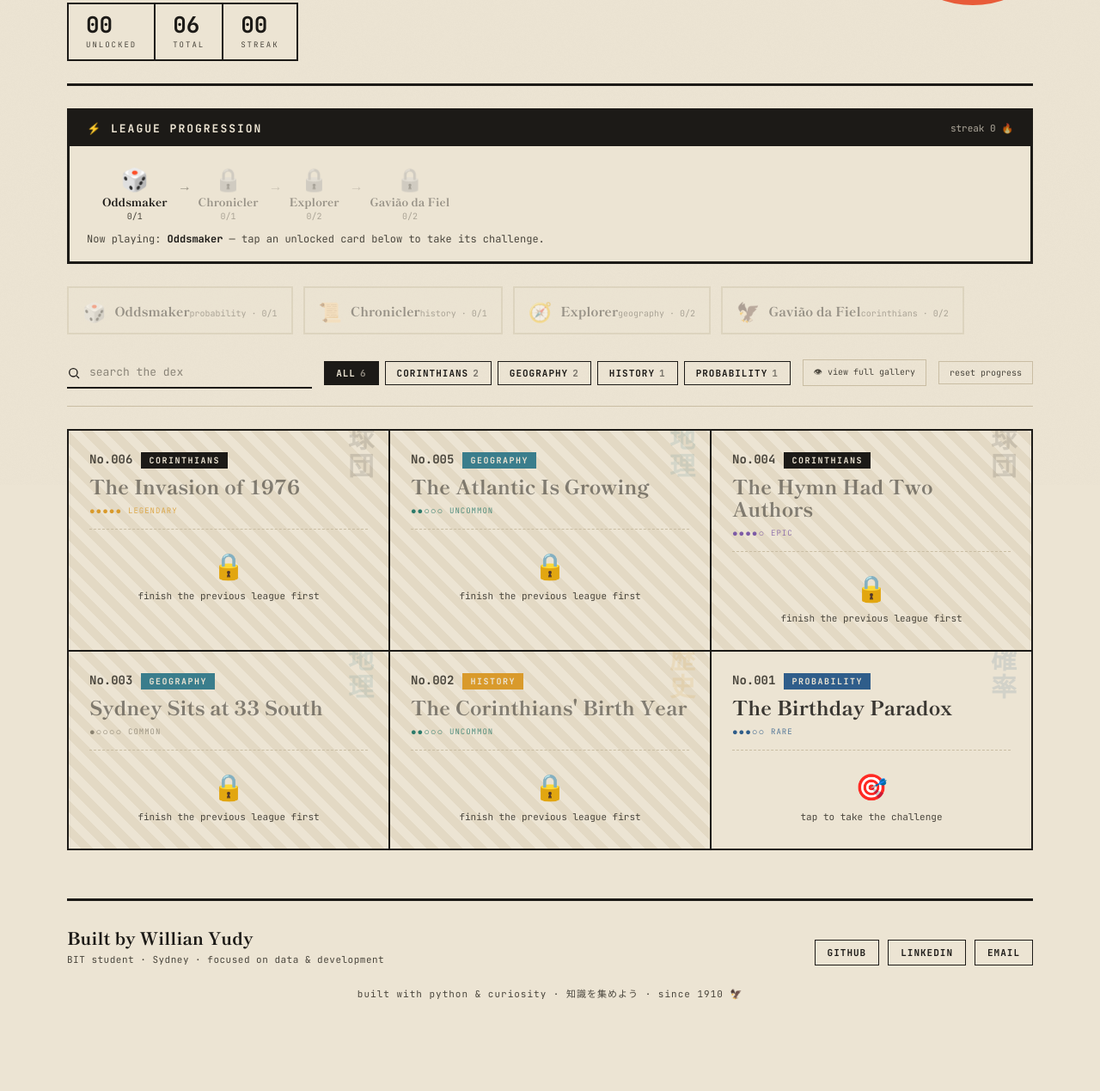
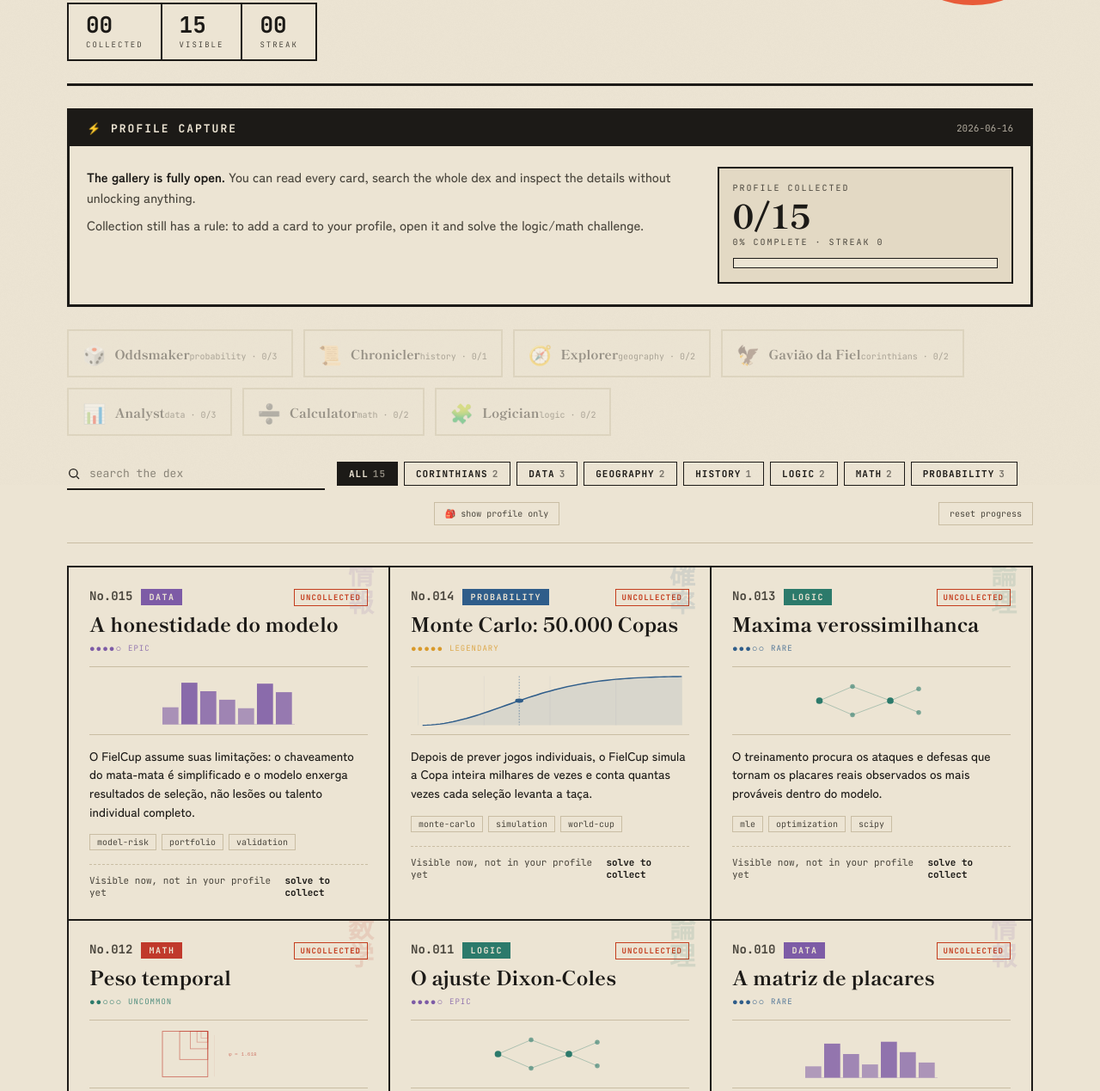
Before and after one commit to Willian-Yudy-F/fieldex, a plain HTML site: page index.html in a window 1280 px wide. Shown: the part 236-1505 px from the top of the page at 86% size. Before the commit the page ends 1479 px from the top, so only its background shows below. Drawn offline with Linux system fonts and the light colour scheme.

Commit message:
feat: add FielCup cards and open gallery collection

```diff
--- a/fieldex.json
+++ b/fieldex.json
@@ -107,6 +107,160 @@
         "type": "timeline",
         "value": 1976
       }
+    },
+    {
+      "id": 7,
+      "date": "2026-06-16",
+      "category": "data",
+      "rarity": "rare",
+      "title": "FielCup: pergunta central",
+      "fact": "O FielCup transforma a pergunta \"qual seleção tem mais chance de ganhar a Copa?\" em duas etapas: prever cada jogo e simular o torneio inteiro.",
+      "why": "Separar jogo individual de caminho de torneio deixa o projeto explicável: Dixon-Coles calcula confrontos, Monte Carlo agrega milhares de Copas possíveis.",
+      "tags": [
+        "fielcup",
+        "forecast",
+        "data"
+      ],
+      "viz": {
+        "type": "bars"
+      }
+    },
+    {
+      "id": 8,
+      "date": "2026-06-16",
+      "category": "probability",
+      "rarity": "uncommon",
+      "title": "Ataque, defesa e gols esperados",
+      "fact": "No Dixon-Coles, cada seleção ganha uma força de ataque e uma força de defesa aprendidas a partir de resultados reais.",
+      "why": "O modelo não recebe uma nota manual para Brasil ou Argentina; ele ajusta esses números para explicar placares históricos.",
+      "tags": [
+        "dixon-coles",
+        "football",
+        "ratings"
+      ],
+      "viz": {
+        "type": "ratings"
+      }
+    },
+    {
+      "id": 9,
+      "date": "2026-06-16",
+      "category": "math",
+      "rarity": "rare",
+      "title": "Por que Poisson entra no jogo",
+      "fact": "Gols são eventos contáveis e relativamente raros. A distribuição de Poisson transforma uma média esperada λ na chance de marcar 0, 1, 2 ou mais gols.",
+      "why": "Se λ = 1.4, a fórmula P(k) = λ^k e^-λ / k! vira uma tabela de probabilidades para cada quantidade de gols.",
+      "tags": [
+        "poisson",
+        "lambda",
+        "math"
+      ],
+      "viz": {
+        "type": "formula"
+      }
+    },
+    {
+      "id": 10,
+      "date": "2026-06-16",
+      "category": "data",
+      "rarity": "rare",
+      "title": "A matriz de placares",
+      "fact": "Com um λ para cada time, o FielCup monta uma matriz de placares: 0x0, 1x0, 0x1, 2x1 e assim por diante.",
+      "why": "Somar as células certas da matriz gera as chances de vitória, empate e derrota que aparecem no dashboard.",
+      "tags": [
+        "scoreline",
+        "probability",
+        "dashboard"
+      ],
+      "viz": {
+        "type": "matrix"
+      }
+    },
+    {
+      "id": 11,
+      "date": "2026-06-16",
+      "category": "logic",
+      "rarity": "epic",
+      "title": "O ajuste Dixon-Coles",
+      "fact": "Dixon-Coles corrige placares baixos como 0x0, 1x0, 0x1 e 1x1 com um parâmetro chamado rho (ρ).",
+      "why": "A Poisson pura trata os gols dos times como independentes, mas jogos apertados mudam comportamento tático e distorcem exatamente esses placares.",
+      "tags": [
+        "rho",
+        "low-scores",
+        "modeling"
+      ],
+      "viz": {
+        "type": "low-score"
+      }
+    },
+    {
+      "id": 12,
+      "date": "2026-06-16",
+      "category": "math",
+      "rarity": "uncommon",
+      "title": "Peso temporal",
+      "fact": "O FielCup aplica decaimento temporal: peso = e^(-ξ · dias). No projeto, ξ = 0.0019 dá meia-vida perto de um ano.",
+      "why": "Uma seleção muda rápido. Um jogo de 2025 precisa falar mais alto sobre a força atual do que um jogo de 2019.",
+      "tags": [
+        "time-decay",
+        "xi",
+        "recency"
+      ],
+      "viz": {
+        "type": "decay",
+        "value": 365
+      }
+    },
+    {
+      "id": 13,
+      "date": "2026-06-16",
+      "category": "logic",
+      "rarity": "rare",
+      "title": "Maxima verossimilhanca",
+      "fact": "O treinamento procura os ataques e defesas que tornam os placares reais observados os mais prováveis dentro do modelo.",
+      "why": "Na prática, o otimizador SLSQP ajusta os parâmetros até minimizar a log-verossimilhança negativa.",
+      "tags": [
+        "mle",
+        "optimization",
+        "scipy"
+      ],
+      "viz": {
+        "type": "optimization"
+      }
+    },
+    {
+      "id": 14,
+      "date": "2026-06-16",
+      "category": "probability",
+      "rarity": "legendary",
+      "title": "Monte Carlo: 50.000 Copas",
+      "fact": "Depois de prever jogos individuais, o FielCup simula a Copa inteira milhares de vezes e conta quantas vezes cada seleção levanta a taça.",
+      "why": "Se a Argentina vence 11.115 de 50.000 simulações, sua chance estimada de título é 22.23%. É frequência virando probabilidade.",
+      "tags": [
+        "monte-carlo",
+        "simulation",
+        "world-cup"
+      ],
+      "viz": {
+        "type": "simulation"
+      }
+    },
+    {
+      "id": 15,
+      "date": "2026-06-16",
+      "category": "data",
+      "rarity": "epic",
+      "title": "A honestidade do modelo",
+      "fact": "O FielCup assume suas limitações: o chaveamento do mata-mata é simplificado e o modelo enxerga resultados de seleção, não lesões ou talento individual completo.",
+      "why": "Saber explicar onde o modelo erra é parte da maturidade técnica. Probabilidade boa não é promessa; é uma leitura transparente do que os dados conseguem ver.",
+      "tags": [
+        "model-risk",
+        "portfolio",
+        "validation"
+      ],
+      "viz": {
+        "type": "limits"
+      }
     }
   ]
 }
--- a/index.html
+++ b/index.html
@@ -4,7 +4,7 @@
 <meta charset="UTF-8">
 <meta name="viewport" content="width=device-width, initial-scale=1.0">
 <title>FielDex — gotta learn 'em all</title>
-<meta name="description" content="A daily knowledge dex. Solve the daily puzzle, unlock a card, collect them all.">
+<meta name="description" content="A daily knowledge dex. Read every card freely; solve a logic puzzle to collect it on your profile.">
 <link rel="preconnect" href="https://fonts.googleapis.com">
 <link rel="preconnect" href="https://fonts.gstatic.com" crossorigin>
 <link href="https://fonts.googleapis.com/css2?family=Zen+Kaku+Gothic+New:wght@400;500;700;900&family=Shippori+Mincho:wght@600;800&family=JetBrains+Mono:wght@400;700&display=swap" rel="stylesheet">
@@ -60,6 +60,14 @@
   .daily-done .reveal{font-family:'JetBrains Mono',monospace;font-size:13px;color:var(--ink-soft)}
   .daily-done .sun-stamp{display:inline-block;margin-top:14px;font-family:'JetBrains Mono',monospace;font-size:12px;
     border:2px solid var(--sun);color:var(--sun-deep);padding:6px 16px;font-weight:700;letter-spacing:1px}
+  .profile-summary{display:grid;grid-template-columns:minmax(0,1.35fr) minmax(220px,.65fr);gap:18px;align-items:stretch}
+  .profile-copy{font-size:15px;line-height:1.6;color:var(--ink-soft);font-weight:500}
+  .profile-copy b{color:var(--ink)}
+  .profile-meter{border:2px solid var(--ink);background:var(--paper-2);padding:16px}
+  .profile-meter .label{font-family:'JetBrains Mono',monospace;font-size:10px;letter-spacing:2px;text-transform:uppercase;color:var(--ink-soft)}
+  .profile-meter .value{font-family:'Shippori Mincho',serif;font-weight:800;font-size:38px;line-height:1;margin:6px 0;color:var(--ink)}
+  .meter-bar{height:12px;border:1.5px solid var(--ink);background:var(--paper);margin-top:12px}
+  .meter-bar i{display:block;height:100%;background:var(--sun);width:var(--p)}
 
   /* BADGES */
   .badges{display:flex;flex-wrap:wrap;gap:12px;margin:22px 0 6px}
@@ -99,6 +107,12 @@
   .cfact{font-size:14px;line-height:1.55;font-weight:500}
   .ctags{display:flex;flex-wrap:wrap;gap:6px;margin-top:15px}
   .tag{font-family:'JetBrains Mono',monospace;font-size:10px;color:var(--ink-soft);border:1px solid var(--line);padding:2px 8px}
+  .capture-state{margin-left:auto;font-family:'JetBrains Mono',monospace;font-size:9px;font-weight:700;letter-spacing:1px;text-transform:uppercase;border:1px solid currentColor;padding:3px 7px}
+  .capture-state.yes{color:var(--c-logic)}
+  .capture-state.no{color:var(--sun-deep)}
+  .collect-strip{margin-top:16px;border-top:1px dashed var(--line);padding-top:11px;font-family:'JetBrains Mono',monospace;font-size:11px;color:var(--ink-soft);display:flex;justify-content:space-between;gap:10px;align-items:center}
+  .collect-strip b{color:var(--ink)}
+  .card.collected{box-shadow:inset 0 0 0 4px rgba(44,122,107,.13)}
 
   /* LOCKED CARD — shows name, hides fact */
   .card.locked{cursor:pointer}
@@ -130,6 +144,9 @@
   .challenge-tag{font-family:'JetBrains Mono',monospace;font-size:11px;letter-spacing:1px;color:var(--ct);margin-top:8px;font-weight:700}
   .capture-banner{background:var(--ct);color:var(--paper);font-family:'JetBrains Mono',monospace;font-weight:700;
     text-align:center;padding:8px;margin:-8px -8px 16px;letter-spacing:1px;animation:pop .4s}
+  .capture-panel{border:2px solid var(--ct);padding:16px;margin-top:20px;background:rgba(255,255,255,.16)}
+  .capture-panel .q{font-size:18px;margin-bottom:14px}
+  .capture-panel.collected{border-color:var(--c-logic);background:rgba(44,122,107,.08)}
 
   .empty{padding:50px;text-align:center;font-family:'JetBrains Mono',monospace;color:var(--ink-soft);grid-column:1/-1;border-right:2px solid var(--ink);border-bottom:2px solid var(--ink)}
 
@@ -173,6 +190,7 @@
     .foot-grid{flex-direction:column;align-items:flex-start;gap:18px}
     .stats{width:100%}
     .stat{flex:1;padding:11px 8px;text-align:center}
+    .profile-summary{grid-template-columns:1fr}
   }
   @media(max-width:380px){
     .opts{grid-template-columns:1fr}
@@ -188,10 +206,10 @@
     <div class="hero-inner">
       <div class="eyebrow">No. A-1910 · daily knowledge index</div>
       <h1 class="logo">Fiel<em>Dex</em></h1>
-      <p class="sub">Solve the daily puzzle. Unlock a card. Collect them all and earn your titles.</p>
+      <p class="sub">Read every card freely. To add one to your profile, solve its logic or math challenge.</p>
       <div class="stats">
-        <div class="stat"><div class="n" id="unlocked">0</div><div class="l">Unlocked</div></div>
-        <div class="stat"><div class="n" id="total">0</div><div class="l">Total</div></div>
+        <div class="stat"><div class="n" id="unlocked">0</div><div class="l">Collected</div></div>
+        <div class="stat"><div class="n" id="total">0</div><div class="l">Visible</div></div>
         <div class="stat"><div class="n" id="streak">0</div><div class="l">Streak</div></div>
       </div>
     </div>
@@ -204,7 +222,7 @@
   <div class="controls">
     <div class="search"><svg viewBox="0 0 24 24" fill="none" stroke-width="2"><circle cx="11" cy="11" r="7"/><path d="m21 21-4.3-4.3"/></svg><input id="search" type="text" placeholder="search the dex" autocomplete="off"></div>
     <div class="filters" id="filters"></div>
-    <button class="reset" id="viewAllBtn">👁 view full gallery</button>
+    <button class="reset" id="viewAllBtn">🎒 show profile only</button>
     <button class="reset" id="resetBtn">reset progress</button>
   </div>
 
@@ -241,6 +259,11 @@ function saveProgress(p){
   catch(e){mem[SAVE_KEY]=p;}
 }
 function defaultProgress(){return{unlocked:[],lastSolved:null,streak:0};}
+function todayKey(){
+  const d=new Date();
+  d.setMinutes(d.getMinutes()-d.getTimezoneOffset());
+  return d.toISOString().slice(0,10);
+}
 
 /* ============ CONFIG ============ */
 const TYPE_COLORS={probability:'--c-probability',math:'--c-math',logic:'--c-logic',history:'--c-history',geography:'--c-geography',data:'--c-data',corinthians:'--c-corinthians'};
@@ -257,7 +280,7 @@ const BADGES={
 };
 const cssVar=v=>getComputedStyle(document.documentElement).getPropertyValue(v).trim();
 const typeColor=c=>cssVar(TYPE_COLORS[c]||'--c-default');
-let DATA=[],PROG=loadProgress(),activeFilter='all',searchTerm='',previewAll=false;
+let DATA=[],PROG=loadProgress(),activeFilter='all',searchTerm='',profileOnly=false;
 
 /* ============ PER-CARD PUZZLES + LEAGUES ============ */
 function rng(seed){let s=seed%2147483647;if(s<=0)s+=2147483646;return()=>(s=s*16807%2147483647)/2147483647;}
@@ -270,8 +293,8 @@ function makePuzzleForCard(id){
     return puzzle(`What comes next?  ${seq.join(', ')}, __`,start+4*step,r);}
   if(kind===1){const base=2+Math.floor(r()*4);const set=[base*2,base*3,base*4,base*5+1];
     return puzzle(`Which number does NOT belong?  ${set.join(', ')}`,base*5+1,r);}
-  if(kind===2){const a=3+Math.floor(r()*5),b=2+Math.floor(r()*4);
-    return puzzle(`${a} owls and ${b} owls each take 1 branch. How many branches?`,a+b,r);}
+  if(kind===2){const x=4+Math.floor(r()*6),y=1+Math.floor(r()*4);
+    return puzzle(`If x + y = ${x+y} and x - y = ${x-y}, what is x?`,x,r);}
   const start=1+Math.floor(r()*4);const seq=[start,start*2,start*4,start*8];
   return puzzle(`Double each time. What comes next?  ${seq.join(', ')}, __`,start*16,r);
 }
@@ -296,8 +319,8 @@ function leagueOpen(cat){
   if(i<=0)return true;
   return leagueComplete(order[i-1]);
 }
-// can this specific card be attempted? its league must be open
-function cardPlayable(d){return leagueOpen(d.category);}
+// all cards are readable and collectible; collection is gated by the card puzzle
+function cardPlayable(d){return true;}
 
 /* ============ VIZ — rich, per-category visuals ============ */
 // helper: deterministic jitter from a string (so each card looks consistent)
@@ -422,58 +445,31 @@ function renderStats(){
 /* ============ LEAGUE PROGRESS BANNER ============ */
 function renderDaily(){
   const el=document.getElementById('daily');
-  const order=leagueOrder();
-  const allDone=order.every(c=>leagueComplete(c));
-  if(allDone){
-    el.innerHTML=`<div class="daily-head"><span class="t">🏆 Champion</span><span class="d">${todayKey()}</span></div>
-      <div class="daily-done"><div class="big">Dex complete! 🦅</div><div class="reveal">You cleared every league. Lendário.</div></div>`;
-    return;
-  }
-  // build the league track
-  const track=order.map((cat,i)=>{
-    const cards=leagueCards(cat);const got=cards.filter(d=>PROG.unlocked.includes(d.id)).length;
-    const open=leagueOpen(cat);const done=leagueComplete(cat);const b=BADGES[cat]||{name:cat,ico:'⭐',color:'#1c1a17'};
-    const state=done?'done':(open?'open':'locked');
-    return `<div class="league ${state}" style="--lc:${b.color}">
-      <div class="league-ico">${done?b.ico:(open?b.ico:'🔒')}</div>
-      <div class="league-name">${b.name}</div>
-      <div class="league-prog">${got}/${cards.length}</div>
-      ${i<order.length-1?'<div class="league-arrow">→</div>':''}
+  const got=PROG.unlocked.length,total=DATA.length,pct=total?Math.round(got/total*100):0;
+  el.innerHTML=`<div class="daily-head"><span class="t">⚡ Profile Capture</span><span class="d">${todayKey()}</span></div>
+    <div class="daily-body profile-summary">
+      <div class="profile-copy">
+        <p><b>The gallery is fully open.</b> You can read every card, search the whole dex and inspect the details without unlocking anything.</p>
+        <p style="margin-top:8px">Collection still has a rule: to add a card to your profile, open it and solve the logic/math challenge.</p>
+      </div>
+      <div class="profile-meter">
+        <div class="label">profile collected</div>
+        <div class="value">${got}/${total}</div>
+        <div class="label">${pct}% complete · streak ${PROG.streak||0}</div>
+        <div class="meter-bar" style="--p:${pct}%"><i></i></div>
+      </div>
     </div>`;
-  }).join('');
-  // find current open league
-  const current=order.find(c=>leagueOpen(c)&&!leagueComplete(c));
-  const b=current?(BADGES[current]||{name:current}):null;
-  el.innerHTML=`<div class="daily-head"><span class="t">⚡ League Progression</span><span class="d">streak ${PROG.streak||0} 🔥</span></div>
-    <div class="league-track">${track}</div>
-    ${current?`<div class="league-hint">Now playing: <b>${b.name}</b> — tap an unlocked card below to take its challenge.</div>`:''}`;
 }
 
 /* ============ CHALLENGE FLOW (per card) ============ */
 let pendingCard=null;
 function startChallenge(id){
-  const d=DATA.find(x=>x.id===id);if(!d)return;
-  if(!cardPlayable(d)){return;} // league locked
-  if(PROG.unlocked.includes(id)){openModal(id);return;} // already have it -> just view
   pendingCard=id;
-  const pz=makePuzzleForCard(id);const col=typeColor(d.category);
-  const sheet=document.getElementById('sheet');sheet.style.setProperty('--ct',col);
-  sheet.innerHTML=`<button class="close" onclick="closeModal()">×</button>
-    <div class="crow"><span class="idx">No.${String(d.id).padStart(3,'0')}</span><span class="type" style="background:${col}">${d.category}</span></div>
-    <h2 class="ctitle" style="font-size:26px">${d.title}</h2>
-    <div class="challenge-tag">🔒 solve to capture this card</div>
-    <div class="q" style="margin-top:16px">${pz.q}</div>
-    <div class="opts" id="copts">${pz.options.map(o=>`<button class="opt" data-v="${o}">${o}</button>`).join('')}</div>`;
-  sheet.querySelectorAll('.opt').forEach(btn=>btn.onclick=()=>{
-    if(+btn.dataset.v===pz.answer){
-      btn.classList.add('correct');sheet.querySelectorAll('.opt').forEach(o=>o.disabled=true);
-      setTimeout(()=>capture(id),550);
-    }else{btn.classList.add('wrong');btn.disabled=true;}
-  });
-  document.getElementById('modal').classList.add('open');
+  openModal(id);
 }
 function capture(id){
-  if(!PROG.unlocked.includes(id))PROG.unlocked.push(id);
+  if(PROG.unlocked.includes(id)){openModal(id);return;}
+  PROG.unlocked.push(id);
   PROG.streak=(PROG.streak||0)+1;PROG.lastSolved=todayKey();
   saveProgress(PROG);
   renderStats();renderBadges();renderDaily();render();
@@ -504,64 +500,68 @@ function buildFilters(){
   document.querySelectorAll('.filter').forEach(b=>b.onclick=()=>{activeFilter=b.dataset.c;render()});
 }
 function cardHTML(d,i){
-  const unlocked=PROG.unlocked.includes(d.id)||previewAll;const col=typeColor(d.category);
+  const collected=PROG.unlocked.includes(d.id);const col=typeColor(d.category);
   const[rl,rc,rs]=RARITY[d.rarity]||RARITY.common;const stars='●'.repeat(rs)+'○'.repeat(5-rs);
   const kana=KANA[d.category]||'';
-  if(!unlocked){
-    const playable=cardPlayable(d);
-    return `<article class="card locked ${playable?'playable':'leaguelocked'}" style="--ct:${col};--rc:${rc};animation-delay:${i*40}ms" data-id="${d.id}">
-      <span class="card-kana">${kana}</span>
-      <div class="crow"><span class="idx">No.${String(d.id).padStart(3,'0')}</span><span class="type">${d.category}</span></div>
-      <h2 class="ctitle">${d.title}</h2>
-      <div class="rar">${stars}<span class="l">${rl}</span></div>
-      <div class="locked-body">
-        <div class="lock-ico">${playable?'🎯':'🔒'}</div>
-        <div class="lock-txt">${playable?'tap to take the challenge':'finish the previous league first'}</div>
-      </div></article>`;
-  }
   const tags=(d.tags||[]).map(t=>`<span class="tag">${t}</span>`).join('');
   const viz=buildViz(d,col);
-  return `<article class="card" style="--ct:${col};--rc:${rc};animation-delay:${i*40}ms" data-id="${d.id}">
+  return `<article class="card ${collected?'collected':'uncollected'}" style="--ct:${col};--rc:${rc};animation-delay:${i*40}ms" data-id="${d.id}">
     <span class="card-kana">${kana}</span>
-    <div class="crow"><span class="idx">No.${String(d.id).padStart(3,'0')}</span><span class="type">${d.category}</span></div>
+    <div class="crow"><span class="idx">No.${String(d.id).padStart(3,'0')}</span><span class="type">${d.category}</span><span class="capture-state ${collected?'yes':'no'}">${collected?'profile':'uncollected'}</span></div>
     <h2 class="ctitle">${d.title}</h2><div class="rar">${stars}<span class="l">${rl}</span></div>
     ${viz?`<div class="viz">${viz}</div>`:''}<p class="cfact">${d.fact}</p><div class="ctags">${tags}</div>
+    <div class="collect-strip"><span>${collected?'Collected on your profile':'Visible now, not in your profile yet'}</span><b>${collected?'open':'solve to collect'}</b></div>
   </article>`;
 }
 function render(){
   buildFilters();
   const grid=document.getElementById('grid');
   let list=DATA.filter(d=>activeFilter==='all'||d.category===activeFilter);
-  if(searchTerm){const q=searchTerm.toLowerCase();list=list.filter(d=>(PROG.unlocked.includes(d.id)||previewAll)&&(d.title+d.fact+d.why+(d.tags||[]).join(' ')).toLowerCase().includes(q));}
-  grid.innerHTML=list.length?list.map((d,i)=>cardHTML(d,i)).join(''):'<div class="empty">no captures match.</div>';
-  // unlocked cards -> open modal; playable locked cards -> start challenge
+  if(profileOnly)list=list.filter(d=>PROG.unlocked.includes(d.id));
+  if(searchTerm){const q=searchTerm.toLowerCase();list=list.filter(d=>(d.title+d.fact+d.why+(d.tags||[]).join(' ')).toLowerCase().includes(q));}
+  grid.innerHTML=list.length?list.map((d,i)=>cardHTML(d,i)).join(''):`<div class="empty">${profileOnly?'your profile has no cards here yet.':'no cards match.'}</div>`;
   grid.querySelectorAll('.card').forEach(c=>{
     const id=+c.dataset.id;
-    if(c.classList.contains('leaguelocked'))return;
-    if(c.classList.contains('playable')&&!previewAll){c.onclick=()=>startChallenge(id);}
-    else{c.onclick=()=>openModal(id);}
+    c.onclick=()=>openModal(id);
   });
 }
 function openModal(id,celebrate){
-  const d=DATA.find(x=>x.id===id);if(!d||(!PROG.unlocked.includes(id)&&!previewAll))return;
+  const d=DATA.find(x=>x.id===id);if(!d)return;
+  const collected=PROG.unlocked.includes(id);
   const col=typeColor(d.category);const[rl,rc,rs]=RARITY[d.rarity]||RARITY.common;const stars='●'.repeat(rs)+'○'.repeat(5-rs);
   const viz=buildViz(d,col);const sheet=document.getElementById('sheet');sheet.style.setProperty('--ct',col);
+  const pz=collected?null:makePuzzleForCard(id);
+  const capturePanel=collected?`<div class="capture-panel collected"><div class="challenge-tag">✓ already collected on your profile</div></div>`:
+    `<div class="capture-panel"><div class="challenge-tag">solve to collect this card</div>
+      <div class="q">${pz.q}</div>
+      <div class="opts" id="copts">${pz.options.map(o=>`<button class="opt" data-v="${o}">${o}</button>`).join('')}</div></div>`;
   sheet.innerHTML=`<button class="close" onclick="closeModal()">×</button>
     ${celebrate?'<div class="capture-banner">🎉 Card captured!</div>':''}
     <div class="crow"><span class="idx">No.${String(d.id).padStart(3,'0')}</span><span class="type" style="background:${col}">${d.category}</span></div>
     <h2 class="ctitle" style="font-size:30px">${d.title}</h2><div class="rar" style="color:${rc}">${stars}<span class="l">${rl}</span></div>
     ${viz?`<div class="viz">${viz}</div>`:''}<p style="font-size:15px;line-height:1.65;font-weight:500">${d.fact}</p>
     <div class="why"><h4>WHY IT MATTERS</h4><p>${d.why}</p></div>
-    <div class="meta"><span>captured ${d.date}</span><span>${String(d.id).padStart(3,'0')} / ${String(DATA.length).padStart(3,'0')}</span></div>`;
+    ${capturePanel}
+    <div class="meta"><span>published ${d.date}</span><span>${String(d.id).padStart(3,'0')} / ${String(DATA.length).padStart(3,'0')}</span></div>`;
+  if(pz)wireChallengeButtons(id,pz);
   document.getElementById('modal').classList.add('open');
+}
+function wireChallengeButtons(id,pz){
+  const sheet=document.getElementById('sheet');
+  sheet.querySelectorAll('.opt').forEach(btn=>btn.onclick=()=>{
+    if(+btn.dataset.v===pz.answer){
+      btn.classList.add('correct');sheet.querySelectorAll('.opt').forEach(o=>o.disabled=true);
+      setTimeout(()=>capture(id),550);
+    }else{btn.classList.add('wrong');btn.disabled=true;}
+  });
 }
 function closeModal(){document.getElementById('modal').classList.remove('open')}
 document.getElementById('modal').onclick=e=>{if(e.target.id==='modal')closeModal()};
 document.addEventListener('keydown',e=>{if(e.key==='Escape')closeModal()});
 document.getElementById('search').addEventListener('input',e=>{searchTerm=e.target.value;render()});
 document.getElementById('viewAllBtn').onclick=()=>{
-  previewAll=!previewAll;
-  document.getElementById('viewAllBtn').textContent=previewAll?'🔒 back to game':'👁 view full gallery';
+  profileOnly=!profileOnly;
+  document.getElementById('viewAllBtn').textContent=profileOnly?'👁 show full gallery':'🎒 show profile only';
   render();
 };
 document.getElementById('resetBtn').onclick=()=>{if(confirm('Reset all progress? This clears your unlocked cards and streak.')){PROG=defaultProgress();saveProgress(PROG);renderDaily();renderBadges();renderStats();render();}};
```
Also changed, not shown: cards/fieldex_007_fielcup-pergunta-central.png (added), cards/fieldex_008_ataque-defesa-e-gols-esperados.png (added), cards/fieldex_009_por-que-poisson-entra-no-jogo.png (added), cards/fieldex_010_a-matriz-de-placares.png (added), cards/fieldex_011_o-ajuste-dixon-coles.png (added), cards/fieldex_012_peso-temporal.png (added), cards/fieldex_013_maxima-verossimilhanca.png (added), cards/fieldex_014_monte-carlo-50-000-copas.png (added), cards/fieldex_015_a-honestidade-do-modelo.png (added), 1 other file.
